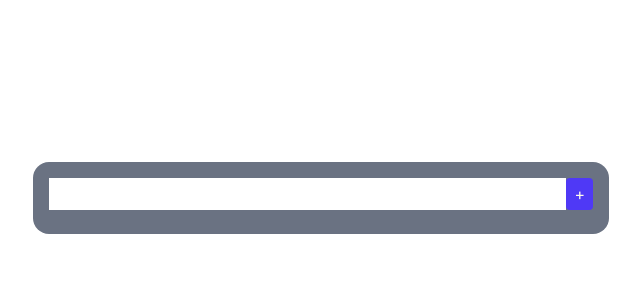
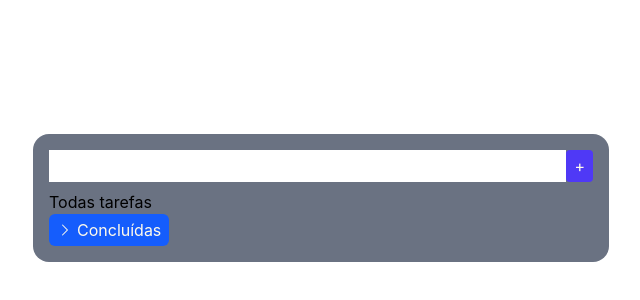
Before and after one commit to J-Inacio/TODO-LIST-REACT-TS, a React (Vite) app: page / in a window 1280 px wide. Shown: the part 202-502 px from the top of the page, without its empty margins (319-959 px from the left). Built offline with nearby package versions, Linux system fonts and the light colour scheme.

Commit message:
create Drop down list component

```diff
--- a/package.json
+++ b/package.json
@@ -10,6 +10,7 @@
     "preview": "vite preview"
   },
   "dependencies": {
+    "@heroicons/react": "^2.2.0",
     "@tailwindcss/vite": "^4.2.1",
     "motion": "^12.35.0",
     "react": "^19.2.0",
--- /dev/null
+++ b/src/components/DropDownList.tsx
@@ -0,0 +1,44 @@
+import type React from "react";
+import { motion, AnimatePresence } from "motion/react";
+import { ChevronDownIcon, ChevronRightIcon } from "@heroicons/react/24/solid";
+
+interface DropDownListProps {
+  listName: "Todas tarefas" | "Em andamento" | "Concluídas";
+  setIsOpen: () => void;
+  isOpen: boolean;
+  children: React.ReactNode;
+}
+
+const listColor: Record<DropDownListProps["listName"], string> = {
+  "Todas tarefas": "bg-indigo-600",
+  "Em andamento": "bg-emerald-600",
+  Concluídas: "bg-blue-600",
+};
+
+export const DropDownList = ({ isOpen, setIsOpen, children, listName }: DropDownListProps) => {
+  return (
+    <>
+      <button
+        type="button"
+        onClick={setIsOpen}
+        className={`flex cursor-pointer items-center ${listColor[listName]} gap-1 py-1 px-2 w-fit h-fit rounded-md text-amber-50`}
+      >
+        <i className="w-4 h-h-auto ">{isOpen ? <ChevronDownIcon /> : <ChevronRightIcon />}</i>
+        <p>{listName}</p>
+      </button>
+      <AnimatePresence initial={false}>
+        {isOpen && (
+          <motion.ul
+            className={isOpen ? "" : "hidden"}
+            initial={{ height: 0, opacity: 0 }}
+            animate={{ height: "auto", opacity: 1 }}
+            exit={{ height: 0, opacity: 0 }}
+            transition={{ duration: 0.3, ease: "easeInOut" }}
+          >
+            {children}
+          </motion.ul>
+        )}
+      </AnimatePresence>
+    </>
+  );
+};
--- a/src/components/ListLayout/ListLayout.tsx
+++ b/src/components/ListLayout/ListLayout.tsx
@@ -4,14 +4,38 @@ import { AddNewTask } from "../AddNewTask";
 import { DetailsModal } from "../DetailsModal/DetailsModal";
 import { ListItem } from "./ListItem";
 import { AnimatePresence } from "motion/react";
+import { DropDownList } from "../DropDownList";
 export const ListLayout = () => {
   const { tasks } = useTodo();
   const [selectedTask, setSelectedTask] = useState<TaskInterface | null>(null);
+  const [listIsOpen, setListIsOpen] = useState(false);
   const handleCloseModal = () => setSelectedTask(null);
   return (
     <>
       <div className="w-xl h-auto bg-gray-500 p-4 rounded-2xl">
         <AddNewTask />
+        <div>
+          <span></span>
+          <h3>Todas tarefas</h3>
+        </div>
+        <DropDownList
+          isOpen={listIsOpen}
+          setIsOpen={() => setListIsOpen(!listIsOpen)}
+          listName="Concluídas"
+        >
+          <li>teste</li>
+          <li>teste</li>
+          <li>teste</li>
+          <li>teste</li>
+          <li>teste</li>
+          <li>teste</li>
+          <li>teste</li>
+          <li>teste</li>
+          <li>teste</li>
+          <li>teste</li>
+          <li>teste</li>
+        </DropDownList>
+
         <ul>
           {tasks.map((item) => {
             return (
```
Also changed, not shown: 1 other file (tests, documents, lock files or other folders).
